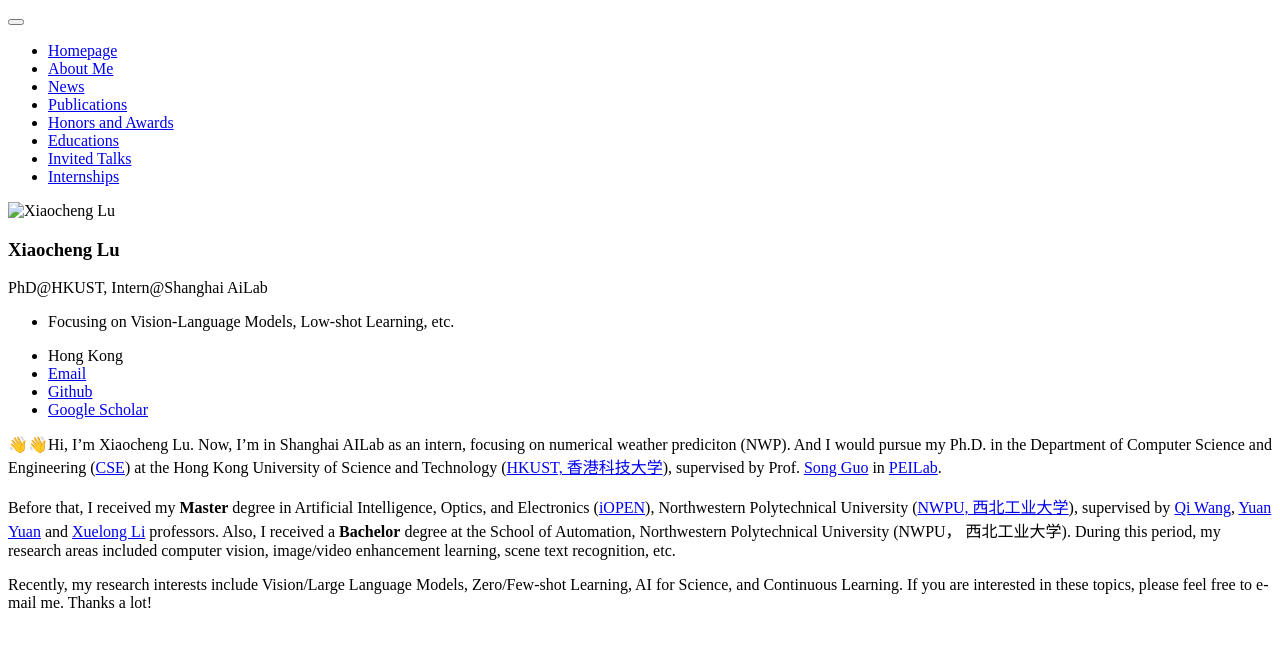
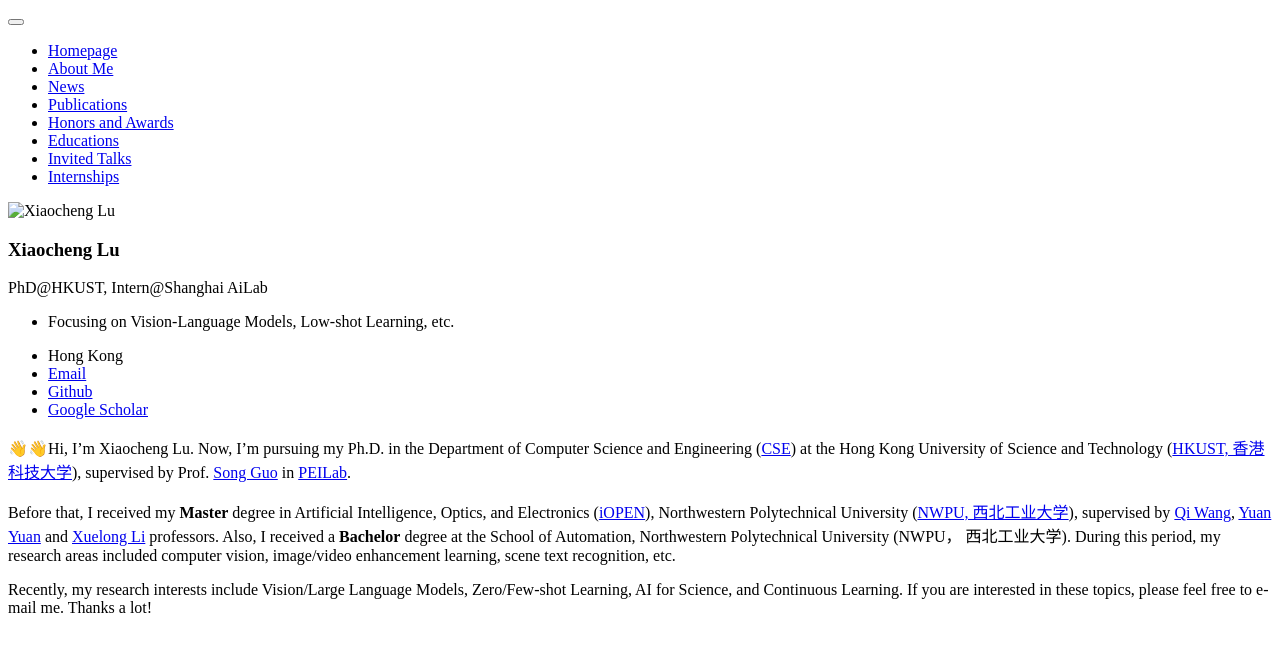
Before and after one commit to Forest-art/forest-art.github.io, a Jekyll site: the page built from _pages/includes/intro.md, in a window 1280 px wide. Shown: the top 652 px of the page. Built offline with Jekyll 4.4.1, drawn with Linux system fonts in a browser that asks for light colours; our own code applies the rules of GitHub Pages for plain Markdown files.

Commit message:
Update intro.md

```diff
--- a/_pages/includes/intro.md
+++ b/_pages/includes/intro.md
@@ -1,4 +1,4 @@
-👋👋Hi, I'm Xiaocheng Lu. Now, I'm in Shanghai AILab as an intern, focusing on numerical weather prediciton (NWP). And I would pursue my Ph.D. in the Department of Computer Science and Engineering ([CSE](https://cse.hkust.edu.hk/)) at the Hong Kong University of Science and Technology ([HKUST, 香港科技大学](https://hkust.edu.hk/)), supervised by Prof. [Song Guo](https://cse.hkust.edu.hk/~songguo/) in [PEILab](https://peilab.netlify.app/).
+👋👋Hi, I'm Xiaocheng Lu. Now, I'm pursuing my Ph.D. in the Department of Computer Science and Engineering ([CSE](https://cse.hkust.edu.hk/)) at the Hong Kong University of Science and Technology ([HKUST, 香港科技大学](https://hkust.edu.hk/)), supervised by Prof. [Song Guo](https://cse.hkust.edu.hk/~songguo/) in [PEILab](https://peilab.netlify.app/).
 
 Before that, I received my **Master** degree in Artificial Intelligence, Optics, and Electronics ([iOPEN](http://iopen.nwpu.edu.cn/)), Northwestern Polytechnical University ([NWPU, 西北工业大学](https://www.nwpu.edu.cn/)), supervised by [Qi Wang](https://crabwq.github.io/), [Yuan Yuan](http://iopen.nwpu.edu.cn/info/1015/1389.htm) and [Xuelong Li](https://scholar.google.com/citations?user=ahUibskAAAAJ) professors. Also, I received a **Bachelor** degree at the School of Automation, Northwestern Polytechnical University (NWPU， 西北工业大学).
 During this period, my research areas included computer vision, image/video enhancement learning, scene text recognition, etc.
```
